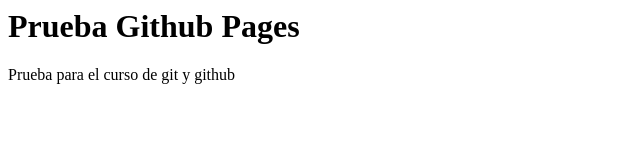
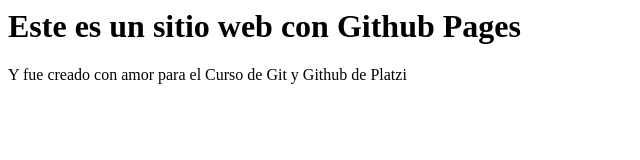
Before and after one commit to javok3000/javok3000.github.io, a plain HTML site: page index.html in a window 1280 px wide. Shown: the whole page, without its empty margins (0-640 px from the left). Drawn offline with Linux system fonts and the light colour scheme.

Commit message:
Update index.html

```diff
--- a/index.html
+++ b/index.html
@@ -1,2 +1,2 @@
-<h1>Prueba Github Pages</h1>
-<p>Prueba para el curso de git y github</p>
+<h1>Este es un sitio web con Github Pages</h1>
+<p>Y fue creado con amor para el Curso de Git y Github de Platzi</p>
```
